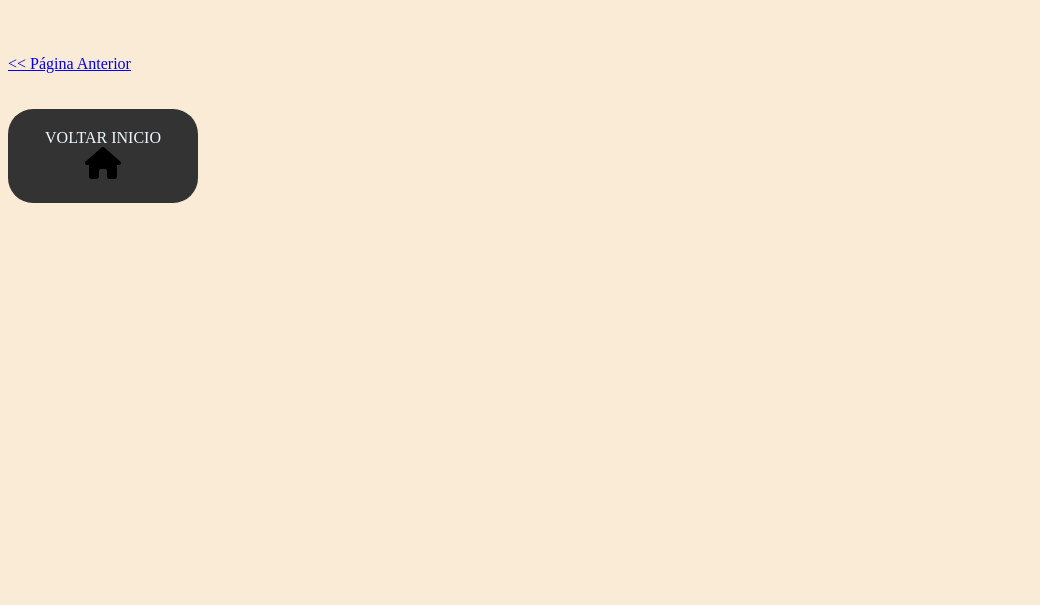
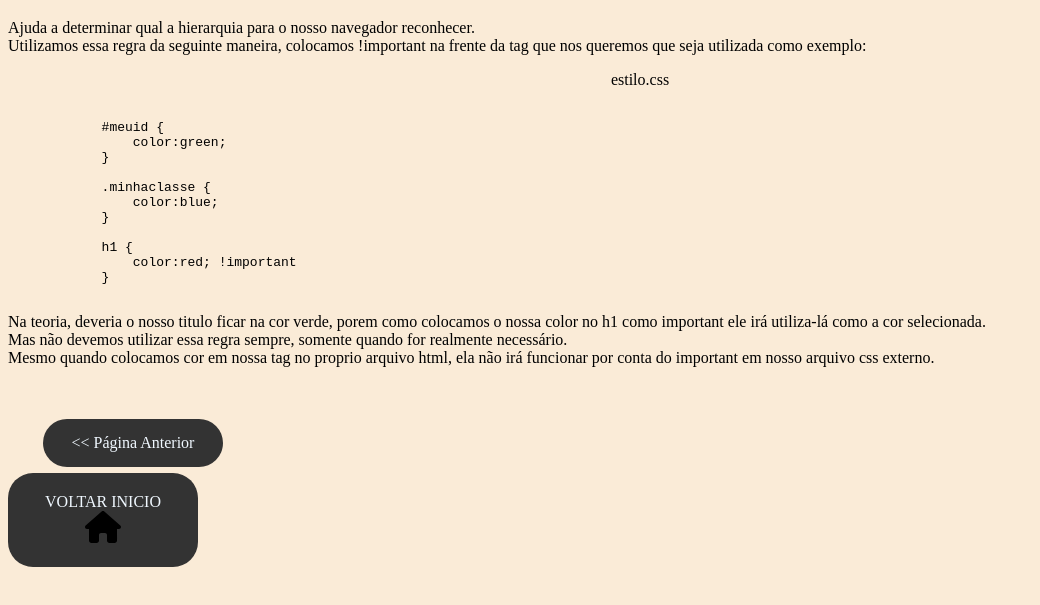
Before and after one commit to GustavoMuraroGonzales/CursoCSS, a plain HTML site: page regraimportant.html in a window 1280 px wide. Shown: the part 61-666 px from the top of the page, without its empty margins (0-1040 px from the left). Drawn offline with Linux system fonts and the light colour scheme.

Commit message:
Adicionada pagina e conteudo regra important

```diff
--- a/estilo.css
+++ b/estilo.css
@@ -21,6 +21,22 @@ a.botao_inicial {
 .botao_inicial:hover{
   background-color: #575555;
   padding: 5%;
+}
+.bt_pag_anetrior {
+  background-color: #333;
+  padding: 15px;
+  border-radius: 25px;
+  color: aliceblue;
+  text-decoration: none;
+  align-self: center;
+  width: 150px;
+  text-align: center;
+  float:left;
+  margin-left: 35px;
+}
+.bt_pag_anetrior:hover {
+  background-color: #575555;
+  padding: 4%;
 }
 ul {
   background-color: #333;
--- a/regraimportant.html
+++ b/regraimportant.html
@@ -8,10 +8,31 @@
 </head>
 <body>
     <h1 class="center c_red">Regra Important</h1>
+    <p>
+        Ajuda a determinar qual a hierarquia para o nosso navegador reconhecer.<br>
+        Utilizamos essa regra da seguinte maneira, colocamos !important na frente da tag que nos queremos que seja utilizada como exemplo:<br>
+        <p id="exemplo" class="center">estilo.css</p>
+        <pre><code>
+            #meuid {
+                color:green;
+            }
 
+            .minhaclasse {
+                color:blue;
+            }
+
+            h1 {
+                color:red; !important
+            }
+        </code></pre>
+        Na teoria, deveria o nosso titulo ficar na cor verde, porem como colocamos o nossa color no h1 como important ele irá utiliza-lá como a cor selecionada.<br>
+        Mas não devemos utilizar essa regra sempre, somente quando for realmente necessário.<br>
+        Mesmo quando colocamos cor em nossa tag no proprio arquivo html, ela não irá funcionar por conta do important em nosso arquivo css externo.<br>
+
+    </p>
 
 <br><br>
-    <a class="bt_pag_anetrior center" href="width_e_height.html"> << Página Anterior</a>
+    <a class="bt_pag_anetrior center" href="especificidadeCSS.html"> << Página Anterior</a>
 <br><br><br>
     <a  class="botao_inicial center" href="../index.html">VOLTAR INICIO
         <svg xmlns="http://www.w3.org/2000/svg" height="2em" viewBox="0 0 576 512"><!--! Font Awesome Free 6.4.2 by @fontawesome - https://fontawesome.com License - https://fontawesome.com/license (Commercial License) Copyright 2023 Fonticons, Inc. --><path d="M575.8 255.5c0 18-15 32.1-32 32.1h-32l.7 160.2c0 2.7-.2 5.4-.5 8.1V472c0 22.1-17.9 40-40 40H456c-1.1 0-2.2 0-3.3-.1c-1.4 .1-2.8 .1-4.2 .1H416 392c-22.1 0-40-17.9-40-40V448 384c0-17.7-14.3-32-32-32H256c-17.7 0-32 14.3-32 32v64 24c0 22.1-17.9 40-40 40H160 128.1c-1.5 0-3-.1-4.5-.2c-1.2 .1-2.4 .2-3.6 .2H104c-22.1 0-40-17.9-40-40V360c0-.9 0-1.9 .1-2.8V287.6H32c-18 0-32-14-32-32.1c0-9 3-17 10-24L266.4 8c7-7 15-8 22-8s15 2 21 7L564.8 231.5c8 7 12 15 11 24z"/></svg>
```
